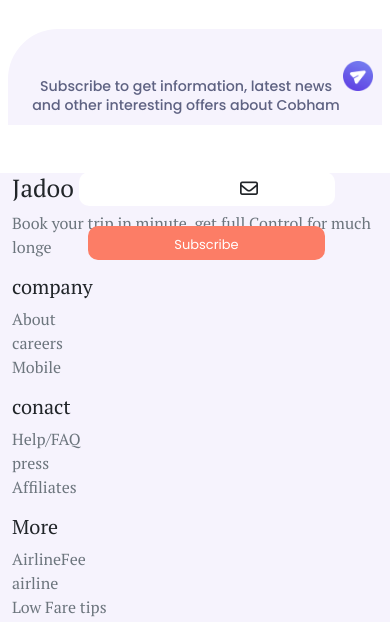
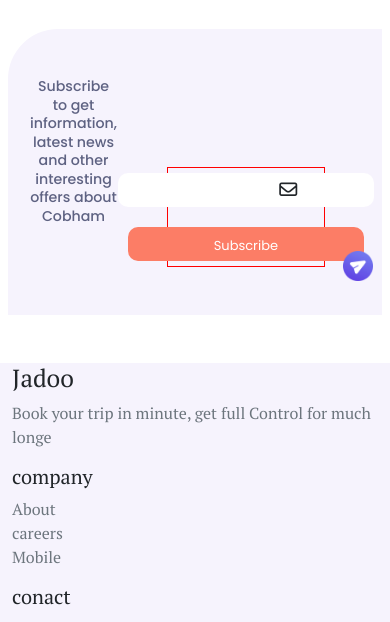
Before and after one commit to sundarrajan0910/travedl.boot, a plain HTML site: page index.html in a window 390 px wide. Shown: the part 4680-5302 px from the top of the page. Drawn offline with nearby package versions, Linux system fonts and the light colour scheme; a web font is replaced by a local one.

Commit message:
Update style.css

```diff
--- a/style.css
+++ b/style.css
@@ -529,10 +529,10 @@
         }
         .formcontainer  .field{
             width: 70%;
-            position: absolute;
+            position: relative;
              margin-left: 50px;
              margin-top: 90px;
-             /* border: 1px solid red; */
+             border: 1px solid red;
          /* padding-bottom: 40px; */
         }
         .formcontainer  .para{
@@ -540,6 +540,7 @@
             width: 80%;
             /* border: 1px solid red; */
             margin-top: 0;
+           position: relative;
 
         }
         .formcontainer  .box{
```
